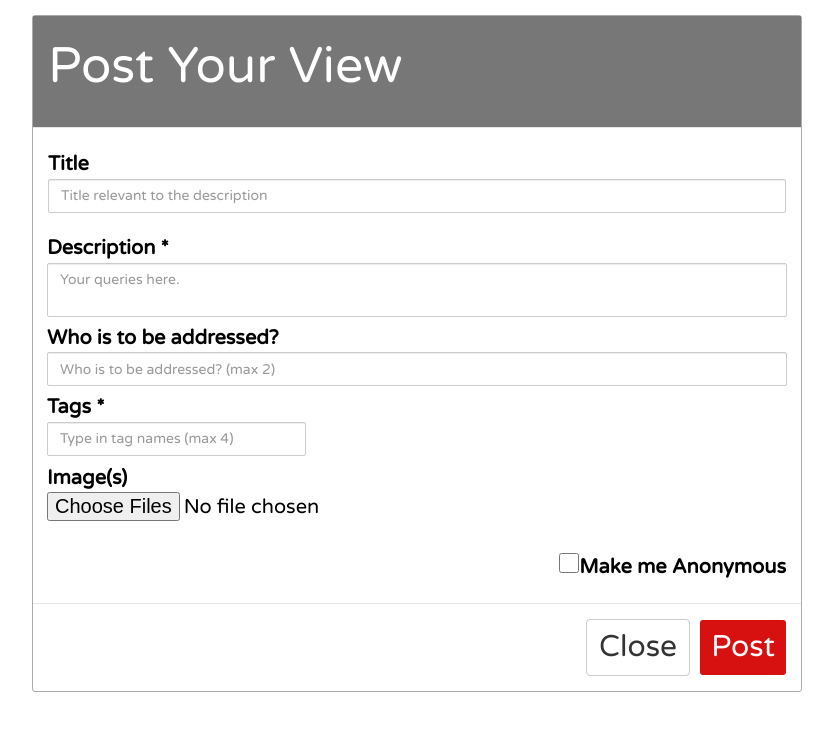
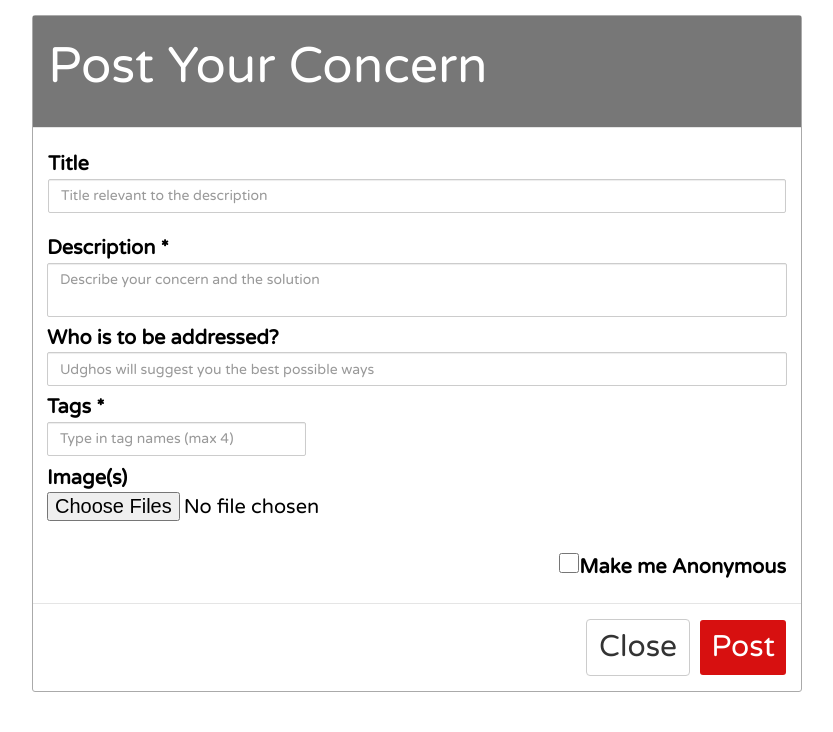
Before and after one commit to Bibekpandey/udghos, a Django app: template templates/complain/post-concern.html in a window 1280 px wide. Shown: the part 50-782 px from the top of the page, without its empty margins (223-1056 px from the left). Run offline with Django 3.2, Linux system fonts and the light colour scheme; the template is opened without the code that fills it, so the values that code supplies are empty; some libraries are stand-ins or nearby versions.

Commit message:
commonpage and post concern modal updated

```diff
--- a/templates/complain/common.html
+++ b/templates/complain/common.html
@@ -46,7 +46,9 @@
   <nav id="navcolor" class="navbar navbar-inverse navbar-mathi">
       <div class="container">
         <div class="navbar-header">
-          <a id="navhead" class="navbar-brand" href="/">Udghos</a>
+          <a id="navhead" class="navbar-brand" href="/complain/login/">
+            <img class="udghos-logo" src="/static/img/navbarlogo.png" width="30" height="30">
+          </a>
         </div>
 
       </div>
--- a/templates/complain/post-concern.html
+++ b/templates/complain/post-concern.html
@@ -156,7 +156,7 @@
       <div class="col-md-8">
         <div class="post-concern">
           <div class="modal-header my-color">
-            <h4 class="modal-title title-concern" id="myModalLabel">Post Your View</h4>
+            <h4 class="modal-title title-concern" id="myModalLabel">Post Your Concern</h4>
           </div>
           <div class="modal-body">
             <div class="form-group">
@@ -169,11 +169,11 @@
               <input type="hidden" name="thread_type" value="complaint"/>
               <div class="form-group" style="padding:14px;">
                 <label for="recipient-name" class="control-label">Description * <small id="description-warning" class="alert-danger" style="display:none"> Please provide a description of the issue!! </small></label>
-                <textarea name="content" class="form-control" placeholder="Your queries here." oninput="$('#description-warning').hide()"></textarea>
+                <textarea name="content" class="form-control" placeholder="Describe your concern and the solution" oninput="$('#description-warning').hide()"></textarea>
 
                 <div class="form">
                             <label for="recipient-name" class="control-label">Who is to be addressed? <small id="targets-warning" class="alert-danger" style="display:none">Please provide at least 1 people/organization (max 2) </small></label><br>
-                            <input type="text" class="form-control" placeholder="Who is to be addressed? (max 2)" id="targetbox"/>
+                            <input type="text" class="form-control" placeholder="Udghos will suggest you the best possible ways" id="targetbox"/>
                             <ul class="nav suggestions suggestion-target" id="targets-suggest-list" style="z-index:100;position:absolute;">
                             </ul>
                               <div class="li-style" id="targets-chosen">
```
Also changed, not shown: templates/complain/home.html (+4 -4 lines).
